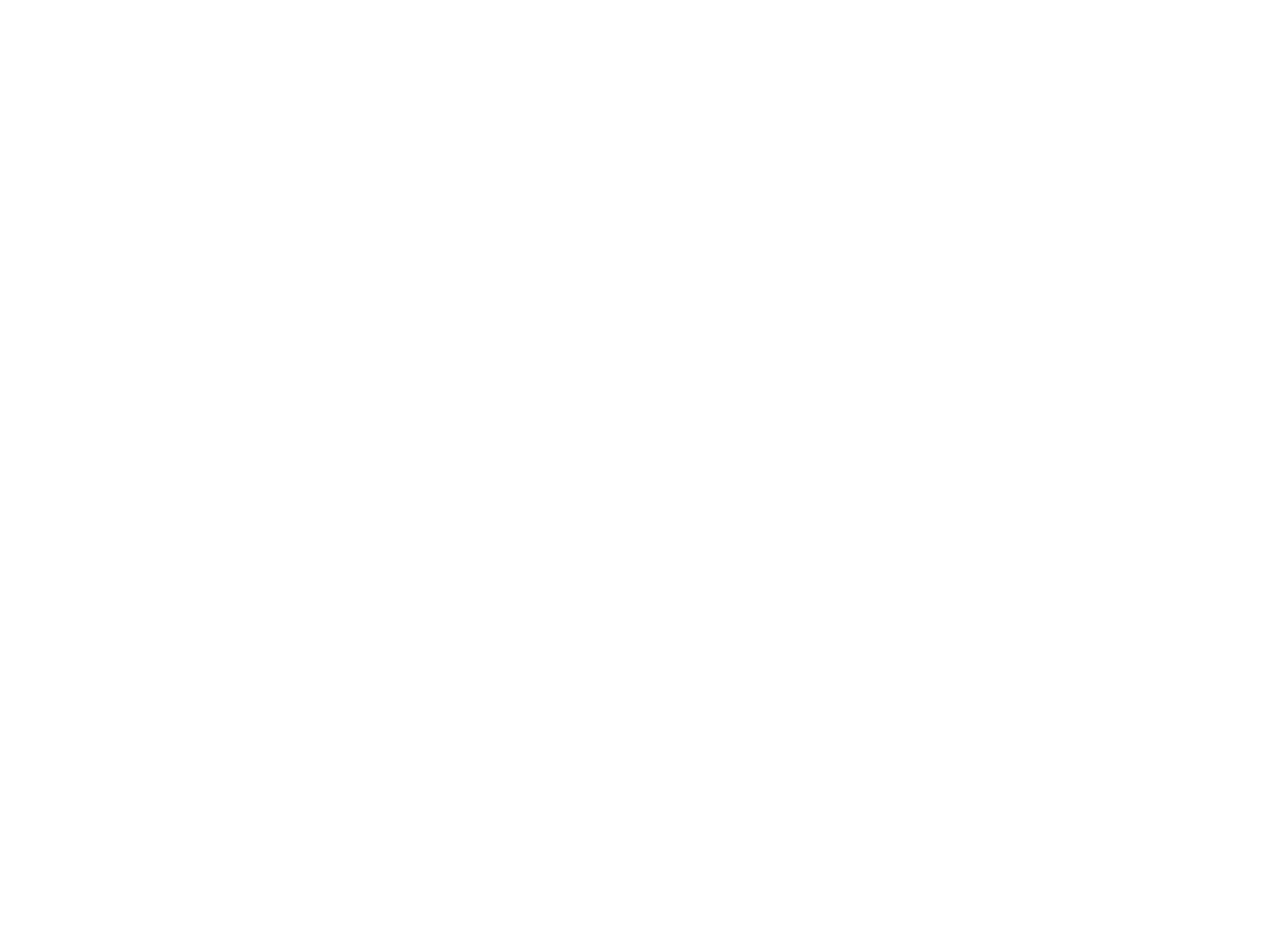
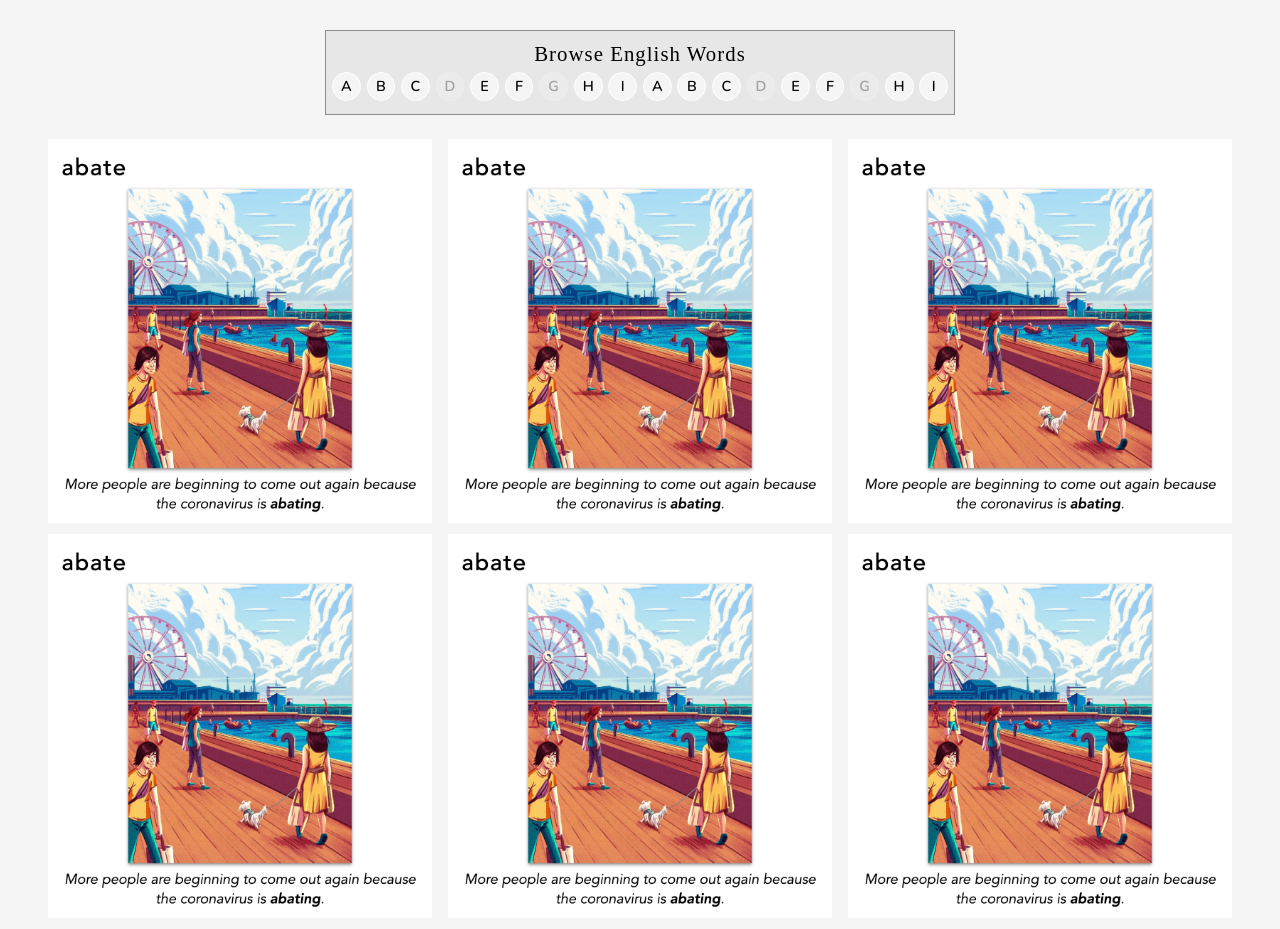
Before and after one commit to josh-umahi/wordbanker, a React (Create React App) app in the folder client/: page / in a window 1280 px wide. Shown: the part 640-1569 px from the top of the page. Before the commit the page ends 800 px from the top, so only its background shows below. Built offline with nearby package versions, Linux system fonts and the light colour scheme; no server answers.

Commit message:
Implemented some UI components with custom design

```diff
--- a/client/src/App.js
+++ b/client/src/App.js
@@ -7,6 +7,7 @@
 import ModalForm from './components/ModalForm/ModalForm';
 import Posts from './components/Posts/Posts';
 import WordOfTheDay from './components/WordOfTheDay/WordOfTheDay';
+import BrowseWords from './components/BrowseWords/BrowseWords';
 
 const App = () => {
   const [currentId, setCurrentId] = useState(0);
@@ -20,15 +21,10 @@
     <div>
       <Navbar />
       <WordOfTheDay />
-      {/* <Container>
-          <Grid container justify="space-between" alignItems="stretch" spacing={3}>
-            <Grid item xs={12} sm={7}>
-              <Posts />
-            </Grid>
-            <Grid item xs={12} sm={4}>
-            </Grid>
-          </Grid>
-        </Container> */}
+      <div style={{backgroundColor: "#f6f5f5"}}>
+        <BrowseWords />
+        <Posts />
+      </div>
       <ModalForm typeOfForm="CREATE" />
       <ModalForm typeOfForm="EDIT" />
     </div>
--- /dev/null
+++ b/client/src/components/BrowseWords/BrowseWords.js
@@ -0,0 +1,35 @@
+import React from 'react'
+
+import "./styles.css"
+
+const BrowseWords = () => {
+  return (
+    <div className="browseWordsContainer">
+      <div className="browseWordsInnerContainer">
+        <h2>Browse English Words</h2>
+        <div className="alphabetButtonsContainer">
+          <button className="enabledAlphabet">A</button>
+          <button className="enabledAlphabet">B</button>
+          <button className="enabledAlphabet">C</button>
+          <button className="disabledAlphabet">D</button>
+          <button className="enabledAlphabet">E</button>
+          <button className="enabledAlphabet">F</button>
+          <button className="disabledAlphabet">G</button>
+          <button className="enabledAlphabet">H</button>
+          <button className="enabledAlphabet">I</button>
+          <button className="enabledAlphabet">A</button>
+          <button className="enabledAlphabet">B</button>
+          <button className="enabledAlphabet">C</button>
+          <button className="disabledAlphabet">D</button>
+          <button className="enabledAlphabet">E</button>
+          <button className="enabledAlphabet">F</button>
+          <button className="disabledAlphabet">G</button>
+          <button className="enabledAlphabet">H</button>
+          <button className="enabledAlphabet">I</button>
+        </div>
+      </div>
+    </div>
+  )
+}
+
+export default BrowseWords
--- /dev/null
+++ b/client/src/components/BrowseWords/styles.css
@@ -0,0 +1,75 @@
+/******* Browse Container ------------------------------*/
+.browseWordsContainer {
+  display: flex;
+  justify-content: center;
+}
+
+.browseWordsInnerContainer button,
+.navPageDiv button {
+  border: none;
+  margin: 0;
+  padding: 0;
+  width: auto;
+  background: transparent;
+  line-height: normal;
+}
+
+.browseWordsInnerContainer h2 {
+  font-family: "Times New Roman", Times, serif;
+  font-size: 1.3rem;
+  font-weight: normal;
+  letter-spacing: 0.05em;
+  color: #000;
+  margin: 0 auto;
+  padding: 0;
+}
+
+.browseWordsInnerContainer {
+  margin: 2em 1em 1em;
+  padding: 0.8em 0;
+  background-color: #e7e7e8;
+  border: 0.8px solid #8b8e90;
+  display: inline-flex;
+  align-items: center;
+  justify-content: center;
+  flex-direction: column;
+}
+
+.alphabetButtonsContainer {
+  margin: 0 auto;
+  display: flex;
+  flex-wrap: wrap;
+}
+
+.alphabetButtonsContainer button {
+  font-family: "Avenir", "Nunito", sans-serif;
+  padding: 0;
+  text-align: center;
+  outline: none;
+  border: none;
+  font-weight: 600;
+  font-size: 0.9rem;
+  min-width: 2em;
+  min-height: 2em;
+  border-radius: 50%;
+  background-color: #f6f5f5;
+  border: 1px solid #fff;
+  margin: 0.5em 0.2em 0;
+}
+
+.alphabetButtonsContainer button:first-child {
+  margin-left: 0.4em;
+}
+
+.alphabetButtonsContainer button:last-child {
+  margin-right: 0.4em;
+}
+
+.alphabetButtonsContainer .disabledAlphabet {
+  opacity: 0.3;
+}
+
+.alphabetButtonsContainer button.enabledAlphabet:hover {
+  color: #fff;
+  background-color: #000;
+}
--- /dev/null
+++ b/client/src/components/Posts/Post.js
@@ -0,0 +1,34 @@
+import React from 'react'
+
+import "./styles.css"
+import theImage from "../../assets/122.jpeg"
+
+const Post = () => {
+    const _theWotd_name = "ludicrous"
+    const _pronPluspos = "(loo-di-kruhs) adjective"
+    const _theWotd_meaning = "so foolish and unreasonable that it is amusing; ridiculous"
+    const _theWotdArtistNAME = "Vinay Pittampally"
+
+    return (
+        <div className="postContainer">
+            <div className="postInnerContainer">
+                <div className="postInnerContainer2">
+                    <div className="postInnerContainer3">
+                        <div className="postDescription">
+                            <h1>{_theWotd_name}</h1>
+                            <h2>{_pronPluspos}</h2>
+                            <div className="thinLineDivider" />
+                            <h3>{_theWotd_meaning}</h3>
+                        </div>
+                        <div className="postOtherInfo">
+                            <h4>art by:&nbsp;&nbsp;&nbsp;&nbsp;<span>{_theWotdArtistNAME}</span></h4>
+                        </div>
+                    </div>
+                </div>
+            </div>
+            <img className="postImage" src={theImage} alt="" />
+        </div>
+    )
+}
+
+export default Post
--- a/client/src/components/Posts/Post/Post.js
+++ /dev/null
@@ -1,12 +0,0 @@
-import React from 'react'
-import useStyles from './styles';
-
-const Post = ({post}) => {
-    const classes = useStyles();
-
-    return (
-        <div>Post</div>
-    )
-}
-
-export default Post
--- a/client/src/components/Posts/Post/styles.js
+++ /dev/null
@@ -1,4 +0,0 @@
-import { makeStyles } from '@material-ui/core/styles';
-
-export default makeStyles({
-});
--- a/client/src/components/Posts/Posts.js
+++ b/client/src/components/Posts/Posts.js
@@ -1,23 +1,17 @@
-import React from 'react';
-import { Grid, CircularProgress } from '@material-ui/core';
-import { useSelector } from 'react-redux';
-
-import Post from './Post/Post';
+import React from 'react'
+import Post from './Post'
 
 const Posts = () => {
-    const posts = useSelector((state) => state.posts);
+    return (
+        <div className="postsContainer">
+            <Post />
+            <Post />
+            <Post />
+            <Post />
+            <Post />
+            <Post />
+        </div>
+    )
+}
 
-    return (
-        !posts.length ? <CircularProgress /> : (
-            <Grid container alignItems="stretch" spacing={3}>
-                {posts?.map((post) => (
-                    <Grid key={post._id} item xs={12} sm={12} md={6} lg={3}>
-                        <Post post={post} />
-                    </Grid>
-                ))}
-            </Grid>
-        )
-    );
-};
-
-export default Posts;
+export default Posts
--- /dev/null
+++ b/client/src/components/Posts/styles.css
@@ -0,0 +1,174 @@
+.postsContainer {
+  width: 100%;
+  display: flex;
+  flex-wrap: wrap;
+  justify-content: center;
+  margin-top: 0.5em;
+}
+
+.postContainer .thinLineDivider {
+  background-color: white;
+  margin: 1em auto;
+  width: 30%;
+  height: 0.8px;
+}
+
+.postContainer {
+  position: relative;
+  z-index: 50;
+  padding: 0;
+  margin: 0em 0.5em 0.5em;
+  width: 30%;
+  height: 30%;
+  max-width: 490px;
+  max-height: 490px;
+}
+
+.postInnerContainer2 .postDescription,
+.postInnerContainer2 .postOtherInfo {
+  padding: 1em;
+}
+
+.postImage,
+.postInnerContainer2 {
+  padding: 0;
+  margin: 0;
+  width: 100%;
+  height: 100%;
+}
+
+.postInnerContainer {
+  opacity: 0;
+  transition: 0.6s;
+  cursor: pointer;
+}
+
+.postInnerContainer2 {
+  position: absolute;
+  top: 0;
+  bottom: 0;
+  left: 0;
+  right: 0;
+  display: flex;
+  align-items: center;
+  justify-content: center;
+  width: 100%;
+  height: 100%;
+  font-family: "Avenir", "Nunito", sans-serif;
+  word-break: break-word;
+  background-color: #0071f0;
+}
+
+.postInnerContainer2 h2 {
+  font-family: "Andale Mono", "Roboto Mono", serif;
+  font-weight: 400;
+}
+
+.postInnerContainer2 h4 {
+  color: #000;
+}
+
+.postInnerContainer2 h1,
+.postInnerContainer2 h2,
+.postInnerContainer2 h3 {
+  color: #fff;
+}
+
+.postInnerContainer2 h1,
+.postInnerContainer2 h2,
+.postInnerContainer2 h3,
+.postInnerContainer2 h4 {
+  margin: 0 auto;
+  padding: 0;
+  text-align: center;
+}
+
+.postInnerContainer2 h1,
+.postInnerContainer2 h3 {
+  font-size: 1.2rem;
+}
+
+.postInnerContainer2 h1 {
+  font-weight: 600;
+}
+
+.postInnerContainer2 h3,
+.postInnerContainer2 h4 {
+  font-weight: 400;
+}
+
+.postInnerContainer2 h2,
+.postInnerContainer2 h4 {
+  font-size: 1rem;
+}
+
+.postInnerContainer2 h1,
+.postInnerContainer2 h4 {
+  margin-bottom: 0.5em;
+}
+
+.postInnerContainer2 h4 {
+  font-style: italic;
+  margin-bottom: 0.5em;
+}
+
+.postInnerContainer2 h4 span {
+  font-style: normal;
+  font-weight: 500;
+}
+
+.postInnerContainer2 .postOtherInfo {
+  background-color: #fff;
+}
+
+.postInnerContainer2 .postOtherInfo {
+  opacity: 0.9;
+  border-radius: 5px;
+  display: flex;
+  flex-direction: column;
+  align-items: center;
+  padding: 0.5em 1.5em;
+  margin-top: 2em;
+}
+
+.postInnerContainer2 .wotdImg.wg {
+  height: 1.5em;
+}
+
+.postDescription {
+  margin: 0 auto;
+  max-height: 250px;
+  /* overflow-y: scroll; */
+  text-overflow: ellipsis;
+}
+
+.postInnerContainer3 {
+  display: flex;
+  flex-direction: column;
+  align-items: center;
+}
+
+/***** Mini-creens ----------- */
+@media only screen and (max-width: 740px) {
+  .postContainer {
+    width: 85%;
+    height: 85%;
+  }
+}
+
+/***** Smaller screens ----------- */
+@media only screen and (min-width: 741px) and (max-width: 1060px) {
+  .postContainer {
+    width: 45%;
+  }
+}
+
+@media (hover: hover) {
+  .postImage:hover {
+    cursor: pointer;
+  }
+
+  .postInnerContainer:hover {
+    opacity: 0.97;
+  }
+}
--- a/client/src/components/WordOfTheDay/styles.css
+++ b/client/src/components/WordOfTheDay/styles.css
@@ -1,33 +1,18 @@
-@import url(https://fonts.googleapis.com/css2?family=Source+Sans+Pro:ital,wght@0,300;0,400;0,600;1,300;1,400;1,600&display=swap);
-@import url(https://fonts.googleapis.com/css2?family=Open+Sans:wght@300;400;600&display=swap);
-@import url(https://fonts.googleapis.com/css2?family=Nunito:ital,wght@0,200;0,300;0,400;0,600;0,700;0,800;0,900;1,200;1,300;1,400;1,600;1,700;1,800;1,900&display=swap);
-@import url(https://fonts.googleapis.com/css2?family=Roboto+Mono:wght@400;500&display=swap);
-
-body {
-  margin: 0px auto;
-  font-family: "Nunito", "Open Sans", sans-serif;
-}
-
 /***************** wordGallery-section *****************/
 
-.thinLine {
+.wotdContainer .thinLine {
   background-color: white;
   margin: 1em auto;
   width: 30%;
   height: 0.8px;
 }
 
-h2 {
+.wotdContainer h2 {
   font-family: "Times New Roman", Times, serif;
   font-size: 1.6rem;
-  color: white;
-  font-weight: bold;
   text-align: center;
-  margin: 0px;
   padding: 1.2em 0.5em 0.2em;
-}
-
-.wotdContainer h2 {
+  line-height: 1;
   color: black;
   font-weight: normal;
   letter-spacing: 0.1em;
@@ -35,14 +20,7 @@
 
 .wotdContainer {
   background-color: #e7e7e8;
-}
-
-.largeDevicesContainer,
-.largeDevicesInnerContainer2,
-.largeDevicesDescription,
-.largeDevicesOtherInfo {
-  margin: 0px;
-  padding: 0px;
+  font-family: "Nunito", "Open Sans", sans-serif;
 }
 
 .largeDevicesContainer,
@@ -103,7 +81,6 @@
 .largeDevicesOtherInfo h4,
 .smallDevicesOtherInfo h4 {
   padding: 0px;
-  margin: 0px;
   text-align: left;
 }
 
@@ -121,6 +98,7 @@
   font-size: 1.2rem;
   letter-spacing: 0px;
   color: #0071f0;
+  margin-bottom: 6px;
 }
 
 .largeDevicesDescription h3,
@@ -345,7 +323,6 @@
     width: 30em;
   }
 
-  .largeDevicesDescription h2,
   .largeDevicesDescription h3 {
     color: #000;
   }
@@ -360,6 +337,7 @@
 
   .largeDevicesDescription h2 {
     font-size: 1.18rem;
+    margin-bottom: 0.5px;
   }
 
   .largeDevicesDescription h3 {
--- a/client/src/index.css
+++ b/client/src/index.css
@@ -1,3 +1,8 @@
+@import url(https://fonts.googleapis.com/css2?family=Source+Sans+Pro:ital,wght@0,300;0,400;0,600;1,300;1,400;1,600&display=swap);
+@import url(https://fonts.googleapis.com/css2?family=Open+Sans:wght@300;400;600&display=swap);
+@import url(https://fonts.googleapis.com/css2?family=Nunito:ital,wght@0,200;0,300;0,400;0,600;0,700;0,800;0,900;1,200;1,300;1,400;1,600;1,700;1,800;1,900&display=swap);
+@import url(https://fonts.googleapis.com/css2?family=Roboto+Mono:wght@400;500&display=swap);
+
 html,
 body,
 div,
```
Also changed, not shown: client/src/components/Posts/styles.js (deleted, +0 -14 lines).
